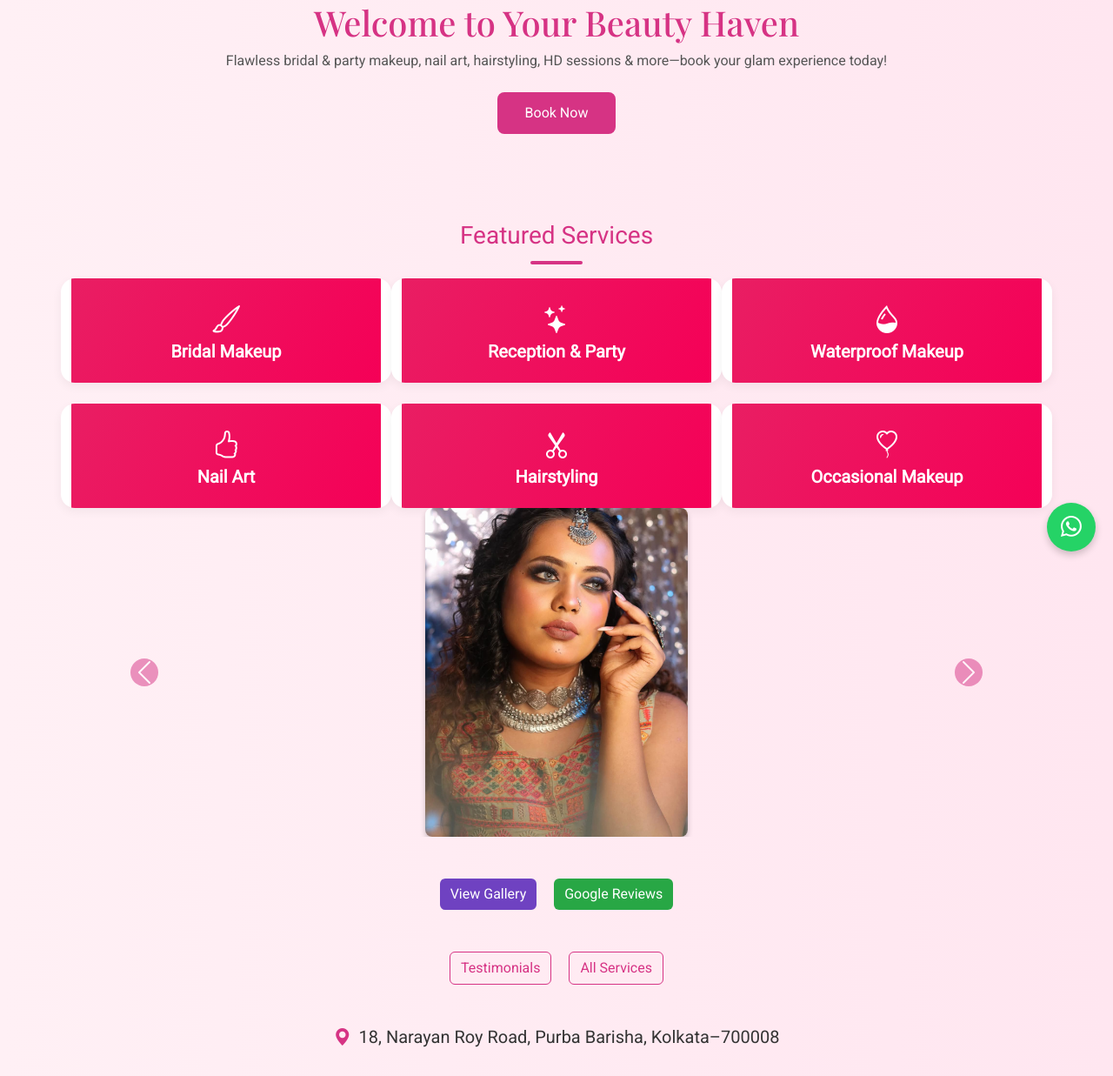
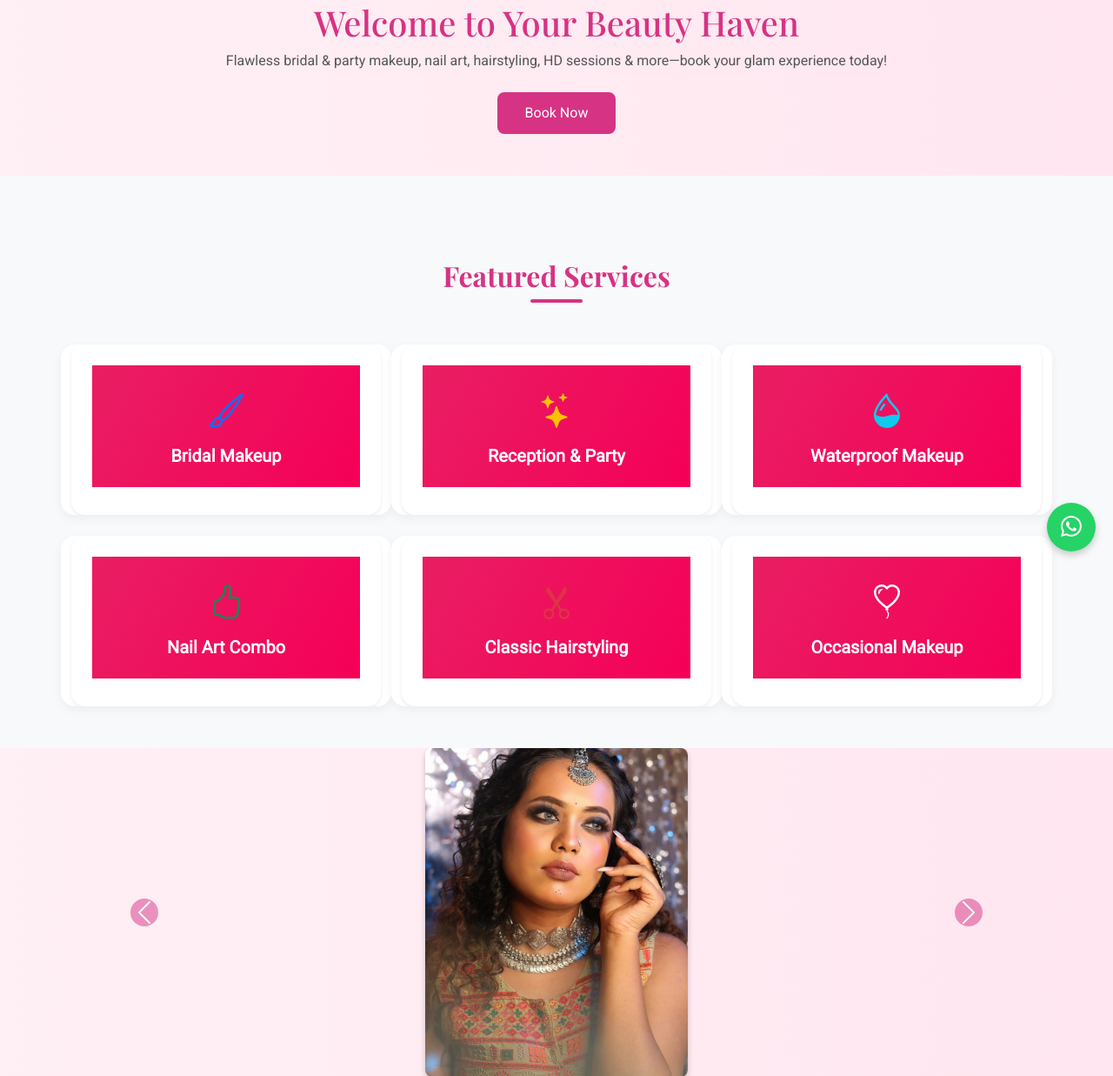
Before and after one commit to moupriyadey/makeup, a Flask app: page / in a window 1280 px wide. Shown: the part 146-1383 px from the top of the page at 87% size. Run offline with Flask 3, Linux system fonts and the light colour scheme.

Commit message:
Your descriptive message

```diff
--- a/templates/index.html
+++ b/templates/index.html
@@ -5,12 +5,10 @@
     <meta name="viewport" content="width=device-width, initial-scale=1.0" />
     <title>Mou's Makeup & Nails</title>
 
-    <!-- Bootstrap & Icons -->
     <link href="https://cdn.jsdelivr.net/npm/bootstrap@5.3.0/dist/css/bootstrap.min.css" rel="stylesheet" />
     <link href="https://cdn.jsdelivr.net/npm/bootstrap-icons@1.10.5/font/bootstrap-icons.css" rel="stylesheet">
     <link href="https://fonts.googleapis.com/css2?family=Playfair+Display:wght@500;700&family=Roboto&display=swap" rel="stylesheet">
 
-    <!-- Favicon & SEO -->
     <link rel="icon" href="{{ url_for('static', filename='favicon.ico') }}">
     <meta name="description" content="Mou's Makeup & Nails - Professional makeup, nail art, and bridal beauty services.">
     <meta name="keywords" content="makeup, nail art, bridal makeup, salon, beauty, Mou's makeup, Kolkata">
@@ -43,14 +41,36 @@
         .section-title::after { content:''; display:block; width:60px; height:4px; background:#d63384; margin:.5rem auto 0; border-radius:2px; }
 
         /* Services */
-        .service-item { background:#fff; border-radius:1rem; overflow:hidden; box-shadow:0 4px 12px rgba(0,0,0,0.05); transition:transform .3s,box-shadow .3s; cursor:pointer; }
-        .service-item:hover { transform:translateY(-8px); box-shadow:0 8px 24px rgba(0,0,0,0.1); }
+        .service-item {
+            background:#fff;
+            border-radius:1rem;
+            overflow:hidden;
+            box-shadow:0 4px 12px rgba(0,0,0,0.05);
+            transition:transform .3s,box-shadow .3s;
+            cursor:pointer;
+        }
+        .service-item:hover {
+            transform:translateY(-8px);
+            box-shadow:0 8px 24px rgba(0,0,0,0.1);
+        }
         .service-header { background:linear-gradient(120deg,#e91e63,#f50057); text-align:center; padding:1.5rem; }
         .service-icon { color:#fff; font-size:2rem; margin-bottom:.75rem; }
         .service-header h5 { color:#fff; margin:0; font-weight:600; }
-        .service-body { max-height:0; overflow:hidden; padding:0 1.25rem; transition:max-height .3s ease,padding .3s ease; }
-        .service-item:hover .service-body, .service-item:focus-within .service-body { max-height:5rem; padding:1.25rem; }
+
+        /* Service Body - Now behaves the same on all screen sizes */
+        .service-body {
+            max-height: 0;
+            overflow: hidden;
+            padding: 0 1.25rem;
+            transition: max-height 0.4s ease, padding 0.3s ease;
+        }
+        .service-item:hover .service-body,
+        .service-item:focus-within .service-body {
+            max-height: 10rem; /* Increased vertical height for full text visibility */
+            padding: 1.25rem;
+        }
         .service-body p { margin:0; color:#555; font-size:.9rem; }
+
 
         /* Carousel */
         .carousel-img { width:302px; height:378px; object-fit:cover; border-radius:.5rem; box-shadow:0 4px 6px rgba(0,0,0,0.2); margin:0 auto; }
@@ -77,17 +97,28 @@
         .footer a { color:#d63384; text-decoration:none; }
 
         /* Responsive */
-        @media(max-width:576px) { .hero h1 { font-size:2rem; } .carousel-img { width:80%; height:auto; } }
+        @media(max-width:576px) {
+            .hero h1 {
+                font-size: 2rem;
+            }
+
+            .carousel-img {
+                width: 80%;
+                height: auto;
+            }
+
+            /* Removed the .service-body override for mobile */
+            /* The hover effect will now apply to mobile as well */
+        }
+
     </style>
 </head>
 <body>
 
-    <!-- Top Bar -->
     <div class="top-bar">
         📞 <a href="tel:+919330482697">+91 93304 82697</a> | Home Service Available | <a href="https://wa.me/919330482697" target="_blank"><i class="bi bi-whatsapp"></i> Chat</a>
     </div>
 
-    <!-- Navbar -->
     <nav class="navbar navbar-expand-lg navbar-light">
         <div class="container-fluid">
             <a class="navbar-brand" href="{{ url_for('index') }}">Mou's Makeup & Nails</a>
@@ -107,47 +138,88 @@
         </div>
     </nav>
 
-    <!-- Hero -->
     <section class="hero container">
         <h1>Welcome to Your Beauty Haven</h1>
         <p>Flawless bridal & party makeup, nail art, hairstyling, HD sessions & more—book your glam experience today!</p>
         <a href="{{ url_for('book') }}" class="btn btn-hero">Book Now</a>
     </section>
 
-    <!-- Featured Services -->
-    <section>
-      <div class="section-title">Featured Services</div>
+   <section class="py-5 bg-light">
   <div class="container">
+    <div class="section-title text-center mb-5">
+      <h2 class="fw-bold">Featured Services</h2>
+    </div>
     <div class="row gy-4">
       <div class="col-6 col-md-4 text-center service-item">
-            <div class="service-header"><i class="bi bi-brush service-icon"></i><h5>Bridal Makeup</h5></div>
-            <div class="service-body"><p>Professional bridal looks tailored to your wedding style.</p></div>
+        <div class="service-card p-4 shadow-sm rounded-4 h-100">
+          <div class="service-header mb-2">
+            <i class="bi bi-brush service-icon fs-1 text-primary"></i>
+            <h5 class="mt-2">Bridal Makeup</h5>
+          </div>
+          <div class="service-body">
+            <p>Professional bridal looks tailored to your wedding style.</p>
+          </div>
+        </div>
       </div>
       <div class="col-6 col-md-4 text-center service-item">
-            <div class="service-header"><i class="bi bi-stars service-icon"></i><h5>Reception & Party</h5></div>
-            <div class="service-body"><p>Glamorous looks for birthdays, parties, and events.</p></div>
+        <div class="service-card p-4 shadow-sm rounded-4 h-100">
+          <div class="service-header mb-2">
+            <i class="bi bi-stars service-icon fs-1 text-warning"></i>
+            <h5 class="mt-2">Reception & Party</h5>
+          </div>
+          <div class="service-body">
+            <p>Glamorous looks for birthdays, parties, and events.</p>
+          </div>
+        </div>
       </div>
       <div class="col-6 col-md-4 text-center service-item">
-            <div class="service-header"><i class="bi bi-droplet-half service-icon"></i><h5>Waterproof Makeup</h5></div>
-            <div class="service-body"><p>Smudge-proof and long-lasting finish, perfect for any weather.</p></div>
+        <div class="service-card p-4 shadow-sm rounded-4 h-100">
+          <div class="service-header mb-2">
+            <i class="bi bi-droplet-half service-icon fs-1 text-info"></i>
+            <h5 class="mt-2">Waterproof Makeup</h5>
+          </div>
+          <div class="service-body">
+            <p>Smudge-proof and long-lasting finish, perfect for any weather.</p>
+          </div>
+        </div>
       </div>
       <div class="col-6 col-md-4 text-center service-item">
-            <div class="service-header"><i class="bi bi-hand-thumbs-up service-icon"></i><h5>Nail Art</h5></div>
-            <div class="service-body"><p>Trendy and classy nail designs personalized for you.</p></div>
+        <div class="service-card p-4 shadow-sm rounded-4 h-100">
+          <div class="service-header mb-2">
+            <i class="bi bi-hand-thumbs-up service-icon fs-1 text-success"></i>
+            <h5 class="mt-2">Nail Art Combo</h5>
+          </div>
+          <div class="service-body">
+            <p>Trendy and classy nail designs personalized for you.</p>
+          </div>
+        </div>
       </div>
       <div class="col-6 col-md-4 text-center service-item">
-            <div class="service-header"><i class="bi bi-scissors service-icon"></i><h5>Hairstyling</h5></div>
-            <div class="service-body"><p>Elegant hairstyles perfect for any occasion or event.</p></div>
+        <div class="service-card p-4 shadow-sm rounded-4 h-100">
+          <div class="service-header mb-2">
+            <i class="bi bi-scissors service-icon fs-1 text-danger"></i>
+            <h5 class="mt-2">Classic Hairstyling</h5>
+          </div>
+          <div class="service-body">
+            <p>Elegant hairstyles perfect for any occasion or event.</p>
+          </div>
+        </div>
       </div>
       <div class="col-6 col-md-4 text-center service-item">
-            <div class="service-header"><i class="bi bi-balloon-heart service-icon"></i><h5>Occasional Makeup</h5></div>
-            <div class="service-body"><p>Customized makeup for anniversaries, festivals, and special events.</p></div>
+        <div class="service-card p-4 shadow-sm rounded-4 h-100">
+          <div class="service-header mb-2">
+            <i class="bi bi-balloon-heart service-icon fs-1 text-pink"></i>
+            <h5 class="mt-2">Occasional Makeup</h5>
+          </div>
+          <div class="service-body">
+            <p>Customized makeup for anniversaries, festivals, and special events.</p>
+          </div>
+        </div>
       </div>
     </div>
   </div>
 </section>
 
-    <!-- Gallery Carousel -->
 
     <section class="container mb-5">
       <div id="serviceCarousel" class="carousel slide" data-bs-ride="carousel" data-bs-interval="2000">
@@ -161,7 +233,6 @@
       </div>
     </section>
 
-    <!-- Gallery & Testimonials Links -->
     <section class="gallery-links text-center mb-5">
       <a href="{{ url_for('gallery') }}" class="btn btn-primary mx-2">View Gallery</a>
       <a href="https://g.co/kgs/oA9p2gq" target="_blank" class="btn btn-success mx-2">Google Reviews</a>
@@ -171,27 +242,23 @@
       <a href="{{ url_for('services') }}" class="btn btn-outline-secondary mx-2">All Services</a>
     </section>
 
-    <!-- Address -->
     <section class="address text-center mb-5">
       <h5 style="color:#d63384;"><i class="bi bi-geo-alt-fill"></i><a href="https://www.google.com/maps?q=18,+Narayan+Roy+Road,+Purba+Barisha,+Kolkata,+700008" target="_blank"> 18, Narayan Roy Road, Purba Barisha, Kolkata–700008</a></h5>
     </section>
 
 
 
-    <!-- WhatsApp -->
     <a href="https://wa.me/919330482697" class="whatsapp-float" target="_blank" title="Chat on WhatsApp"><i class="bi bi-whatsapp"></i></a>
 
-    <!-- Footer -->
     <footer class="footer">
         <div class="mt-3">
             <a href="https://www.instagram.com/glow_haven015/" target="_blank"><i class="bi bi-instagram"></i> Instagram</a>
             <a href="https://www.facebook.com/moupriya.dey.463189/" target="_blank"><i class="bi bi-facebook"></i> Facebook</a>
         </div>
 
-      <div class="container">&copy; 2025 Mou's Makeup & Nails. All rights reserved. | <a href="{{ url_for('terms_of_sale') }}">Terms of Service</a></div>
+      <div class="container">© 2025 Mou's Makeup & Nails. All rights reserved. | <a href="{{ url_for('terms_of_sale') }}">Terms of Service</a></div>
     </footer>
 
-    <!-- Bootstrap JS -->
     <script src="https://cdn.jsdelivr.net/npm/bootstrap@5.3.0/dist/js/bootstrap.bundle.min.js"></script>
 </body>
 </html>
```
Lines whose indentation alone changed are shown as unchanged.
